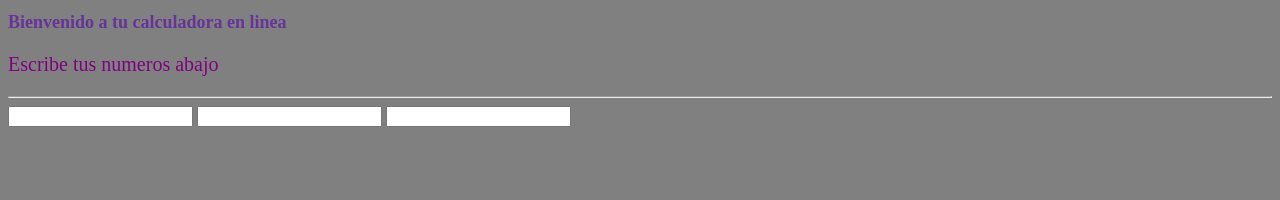
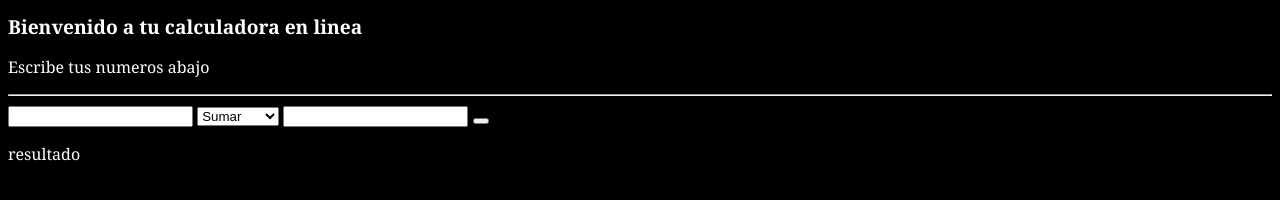
Before and after one commit to thegenathor17/Calculator, a plain HTML site: page index.html in a window 1280 px wide. Drawn offline with Linux system fonts and the light colour scheme.

Commit message:
version 1.0.2

```diff
--- a/index.css
+++ /dev/null
@@ -1,11 +0,0 @@
-html{
-    background-color: grey;
-}
-h1{
-    font-size: large;
-    color: rebeccapurple;
-}
-p{
-    font-size: 20px;
-    color: purple;
-}
--- a/index.html
+++ b/index.html
@@ -7,17 +7,22 @@
     <meta charset="ISO-8859-1 ">
     <link rel="shortcut icon" href="./calculadora.png">
     <title>Calculadora</title>
+    <link rel="stylesheet" href="styles.css">
 </head>
 <body>
     <h1>Bienvenido a tu calculadora en linea</h1>
     <p>Escribe tus numeros abajo</p>
     <hr>
-    <input type="number" id="nm1">
-    <input type="text" id="ops"
-
-    >
-    <input type="number" id="nm2">
-   <link rel="stylesheet" href="index.css">
-   <link rel="script" href="index.php">
+    <input type="number" required="true" id="nm1">
+    <select name="select">
+        <option value="+" id="sum">Sumar</option>
+        <option value="-" id="rest">Restar</option>
+        <option value="*" id="mult">Multiplicar</option>
+        <option value="/" id="ent">Dividir</option>
+      </select>
+    <input type="number" required="true" id="nm2">
+    <button value="Resultado" id="btn"></button>
+    <p id="resu">resultado</p>
+    <link rel="script" href="scripts.js">
 </body>
 </html>
--- /dev/null
+++ b/scripts.js
@@ -0,0 +1 @@
+var
--- /dev/null
+++ b/styles.css
@@ -0,0 +1,8 @@
+body{
+    background-color: black;
+    color: white;
+    font-family: Georgia, 'Times New Roman', Times, serif;
+}
+h1{
+    font-size: larger;
+}
```
Also changed, not shown: img/calculadora.png (renamed from calculadora.png), 1 other file.
